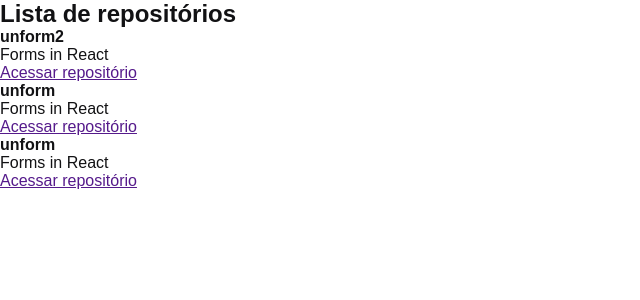
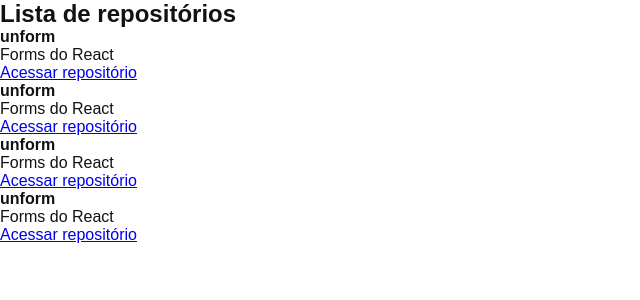
Before and after one commit to joaommmadureira/github-explorer, a React app: page / in a window 1280 px wide. Shown: the top 300 px of the page, without its empty margins (0-640 px from the left). Built offline with nearby package versions, Linux system fonts and the light colour scheme.

Commit message:
exploring the props concept

```diff
--- /dev/null
+++ b/src/components/RepositoryItem.jsx
@@ -0,0 +1,12 @@
+export function RepositoryItem (props) {
+    return (
+        <li>
+            <strong>{props.repository.name ?? 'Defalut'}</strong>
+            <p>{props.repository.description}</p>
+
+            <a href={props.repository.link}>
+                Acessar repositório
+            </a>
+        </li>
+    );
+}
--- a/src/components/RepositoryList.jsx
+++ b/src/components/RepositoryList.jsx
@@ -1,37 +1,21 @@
-const repositoryName = 'unform2'
+import { RepositoryItem } from "./RepositoryItem"
 
-export function RepositoryList() {
+const repository = {
+    name: "unform",
+    description: "Forms do React",
+    link:"https://github.com/unform/unform"
+}
+
+export function RepositoryList(props) {
     return (
         <section className="repository-list">
             <h1>Lista de repositórios</h1>
 
             <ul>
-                <li>
-                    <strong> {repositoryName} </strong>
-                    <p>Forms in React</p>
-
-                    <a href="">
-                        Acessar repositório
-                    </a>
-                </li>
-
-                <li>
-                    <strong>unform</strong>
-                    <p>Forms in React</p>
-
-                    <a href="">
-                        Acessar repositório
-                    </a>
-                </li>
-
-                <li>
-                    <strong>unform</strong>
-                    <p>Forms in React</p>
-
-                    <a href="">
-                        Acessar repositório
-                    </a>
-                </li>
+                <RepositoryItem repository={repository}/>
+                <RepositoryItem repository={repository}/>
+                <RepositoryItem repository={repository}/>
+                <RepositoryItem repository={repository}/>
             </ul>
         </section>
     );
```
